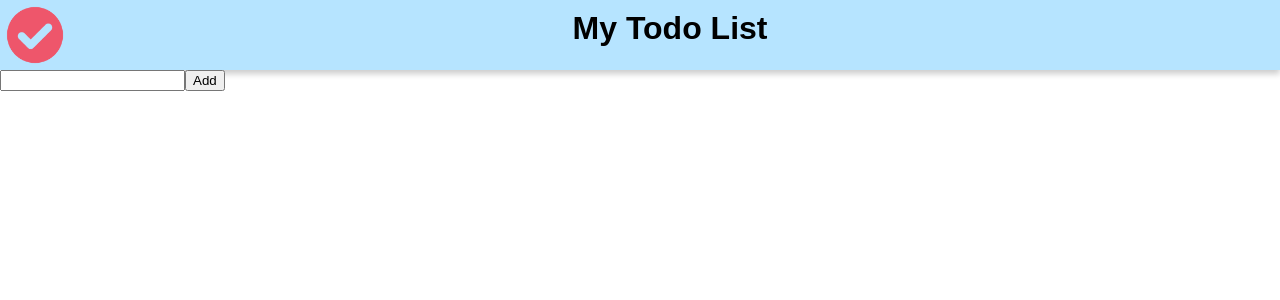
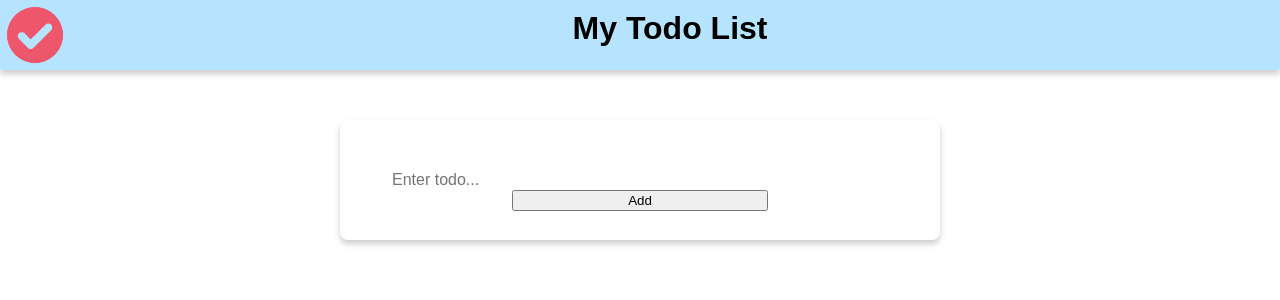
Before and after one commit to ignaciojarruza/react-todo, a React (Vite) app in the folder todo-app/: page / in a window 1280 px wide. Shown: the top 300 px of the page. Built offline with nearby package versions, Linux system fonts and the light colour scheme.

Commit message:
Form Styling
- css module for form component
- button and input fields modified
- input:focus also modified

```diff
--- a/todo-app/src/components/Form.jsx
+++ b/todo-app/src/components/Form.jsx
@@ -1,16 +1,27 @@
-import {useState} from "react";
-export default function Form({todos, setTodos}) {
-    const [todo, setTodo] = useState("")
+import { useState } from "react";
+import styles from "./form.module.css";
 
+export default function Form({ todos, setTodos }) {
+  const [todo, setTodo] = useState("");
 
-    function handleSubmit(e) {
-        e.preventDefault()
-        setTodos([...todos, todo])
-        setTodo("")
-    }
+  function handleSubmit(e) {
+    e.preventDefault();
+    setTodos([...todos, todo]);
+    setTodo("");
+  }
 
-    return <form onSubmit={handleSubmit}>
-    <input value={todo} type="text" onChange={(e)=> setTodo(e.target.value)}/>
-    <button type="submit">Add</button>
-</form>
+  return (
+    <form className={styles.todoform} onSubmit={handleSubmit}>
+      <input
+        className={styles.modernInput}
+        value={todo}
+        type="text"
+        onChange={(e) => setTodo(e.target.value)}
+        placeholder="Enter todo..."
+      />
+      <button className={styles.modernButton} type="submit">
+        Add
+      </button>
+    </form>
+  );
 }
--- /dev/null
+++ b/todo-app/src/components/form.module.css
@@ -0,0 +1,25 @@
+.todoform {
+  background-color: white;
+  border-radius: 8px;
+  padding: 50px;
+  width: 500px;
+  margin: 0 auto;
+  margin-top: 50px;
+  box-shadow: 0 4px 6px rgb(0, 0, 0, 0.2);
+}
+.modernInput {
+  width: 100%;
+  display: block;
+  border: none;
+  font-size: 16px;
+}
+.modernButton {
+  width: 20%;
+  left: 50%;
+  -ms-transform: translate(0%, -50%);
+  transform: translate(-50%, 0%);
+  position: absolute;
+}
+.modernInput:focus {
+  outline: none;
+}
```
